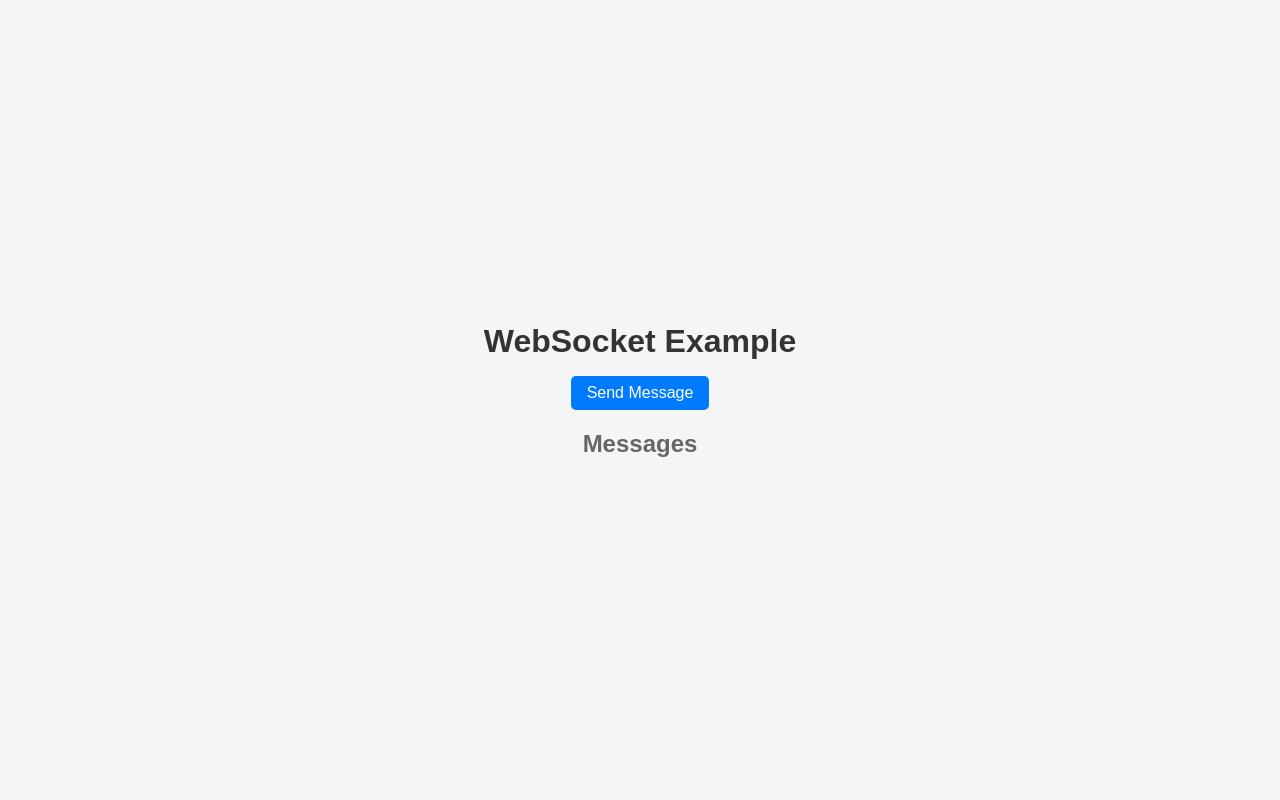
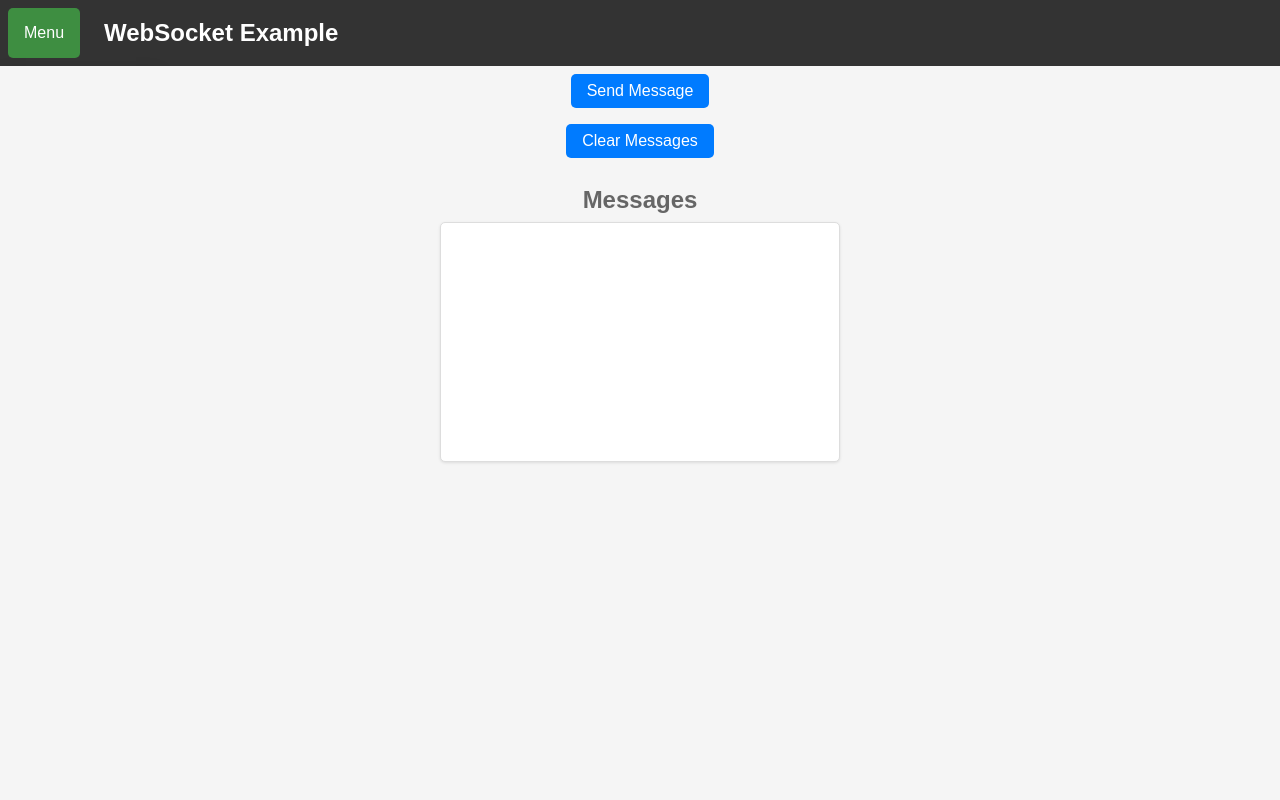
Before and after one commit to PabloMezsa/WebSocket_Prueba, a Flask app: page / in a window 1280 px wide. Run offline with Flask 3, Linux system fonts and the light colour scheme; some libraries are stand-ins or nearby versions.

Commit message:
created navbar and button  clear

```diff
--- a/static/css/style.css
+++ b/static/css/style.css
@@ -5,15 +5,71 @@ body {
     display: flex;
     flex-direction: column;
     align-items: center;
-    justify-content: center;
+    justify-content: flex-start;
     height: 100vh;
     background-color: #f5f5f5;
+}
+
+.navbar {
+    width: 100%;
+    background-color: #333;
+    overflow: hidden;
+    display: flex;
+    align-items: center;
+    padding: 0 1rem;
+}
+
+.navbar h1 {
+    color: #fff;
+    margin: 0;
+    padding-left: 1rem;
+    font-size: 1.5rem;
+}
+
+.dropdown {
+    position: relative;
+    display: inline-block;
+}
+
+.dropbtn {
+    background-color: #333;
+    color: white;
+    padding: 16px;
+    font-size: 16px;
+    border: none;
+    cursor: pointer;
+}
+
+.dropdown-content {
+    display: none;
+    position: absolute;
+    background-color: #f9f9f9;
+    min-width: 160px;
+    box-shadow: 0px 8px 16px 0px rgba(0,0,0,0.2);
+    z-index: 1;
+}
+
+.dropdown-content a {
+    color: black;
+    padding: 12px 16px;
+    text-decoration: none;
+    display: block;
+}
+
+.dropdown-content a:hover {background-color: #f1f1f1}
+
+.dropdown:hover .dropdown-content {
+    display: block;
+}
+
+.dropdown:hover .dropbtn {
+    background-color: #3e8e41;
 }
 
 h1 {
     font-size: 2rem;
     color: #333;
-    margin-bottom: 1rem;
+    margin-top: 2rem;
 }
 
 h2 {
@@ -31,21 +87,46 @@ button {
     cursor: pointer;
     border-radius: 5px;
     transition: background-color 0.3s ease;
+    margin: 0.5rem;
+}
+
+button.buttonClear {
+    background-color: #007bff;
+    color: #fff;
+    border: none;
+    padding: 0.5rem 1rem;
+    font-size: 1rem;
+    cursor: pointer;
+    border-radius: 5px;
+    transition: background-color 0.3s ease;
+    margin: 0.5rem;
 }
 
 button:hover {
     background-color: #0056b3;
 }
 
+.messages-container {
+    width: 100%;
+    max-width: 400px;
+    height: 30vh; /* Reducido a 30vh */
+    overflow-y: auto;
+    border: 1px solid #ddd;
+    border-radius: 5px;
+    background-color: #fff;
+    box-shadow: 0 1px 3px rgba(0, 0, 0, 0.1);
+    padding: 1rem;
+    box-sizing: border-box;
+}
+
 ul {
     list-style-type: none;
     padding: 0;
-    width: 100%;
-    max-width: 400px;
+    margin: 0;
 }
 
 li {
-    background-color: #fff;
+    background-color: #f1f1f1;
     margin: 0.5rem 0;
     padding: 0.5rem;
     border-radius: 5px;
--- a/static/js/call_socket_io.js
+++ b/static/js/call_socket_io.js
@@ -11,9 +11,14 @@ socket.on('connect', function() {
 });
 
 function sendMessage() {
-    var message = "Hello, server!";
+    var message = "Hello, server!!!";
     socket.emit('message_from_client', message);
     console.log('Sent message to server:', message);
+}
+
+function clearMessage(){
+    var messagesList = document.getElementById('messages')
+    messagesList.innerHTML = '';
 }
 
 socket.on('message_from_server', function(message) {
@@ -24,13 +29,18 @@ socket.on('new_message', function(message) {
     var messagesList = document.getElementById('messages');
     var newMessage = document.createElement('li');
     newMessage.textContent = message;
+
+    if (messagesList.children.length >=5){
+        messagesList.removeChild(messagesList.firstChild)
+    }
     messagesList.appendChild(newMessage);
 });
 
 socket.on('initial_messages', function(messages) {
     var messagesList = document.getElementById('messages');
     messagesList.innerHTML = '';
-    for (var i = 0; i < messages.length; i++) {
+    var initialMessages = messages.slice(-5)
+    for (var i = 0; i < initialMessages.length; i++) {
         var messageItem = document.createElement('li');
         messageItem.textContent = messages[i];
         messagesList.appendChild(messageItem);
--- a/templates/index.html
+++ b/templates/index.html
@@ -51,10 +51,22 @@
     <script src="/static/js/call_socket_io.js"></script>
 </head>
 <body>
-    <h1>WebSocket Example</h1>
+    <div class="navbar">
+        <div class="dropdown">
+            <button class="dropbtn">Menu</button>
+            <div class="dropdown-content">
+                <a href="#">Link 1</a>
+                <a href="#">Link 2</a>
+                <a href="#">Link 3</a>
+            </div>
+        </div>
+        <h1>WebSocket Example</h1>
+    </div>
     <button onclick="sendMessage()">Send Message</button>
+    <button class="buttonClear" onclick="clearMessage()">Clear Messages</button>
     <h2>Messages</h2>
-    <ul id="messages">
-    </ul>
+    <div class="messages-container">
+        <ul id="messages"></ul>
+    </div>
 </body>
 </html>
```
